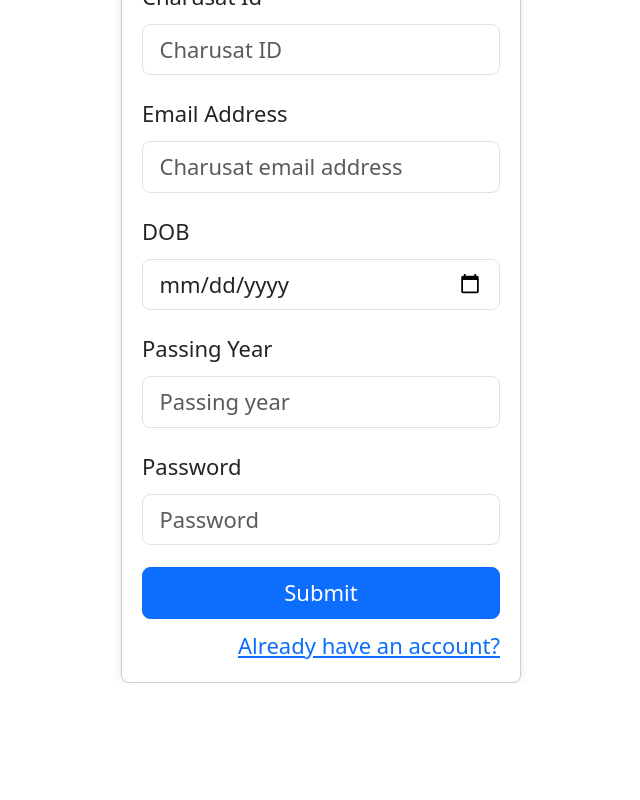
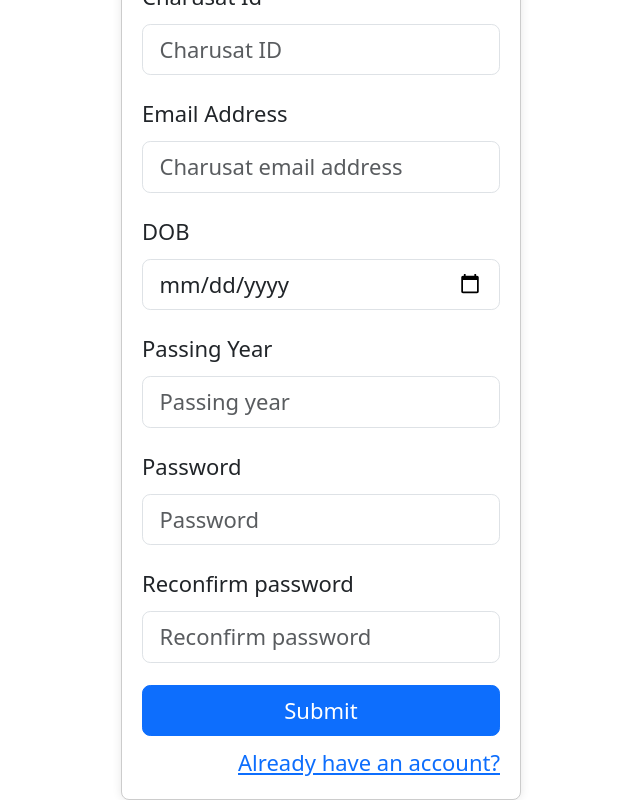
Before and after one commit to King1285/SGP-Frontend, a React (Create React App) app: page /register in a window 1280 px wide. Shown: the part 327-1127 px from the top of the page, without its empty margins (319-959 px from the left). Before the commit the page ends 1010 px from the top, so only its background shows below. Built offline with nearby package versions, Linux system fonts and the light colour scheme.

Commit message:
confirm and forgot password feature added

```diff
--- a/src/components/login/LoginForm.js
+++ b/src/components/login/LoginForm.js
@@ -42,12 +42,15 @@
           <Button variant="primary" type="submit" style={{ width: "100%" }}>
             Submit
           </Button>
+
+          <Link className={styles.createAccountLink} to={routes.register}>
+            <div className={styles.register}>Create an account</div>
+          </Link>
+
+          <Link className={styles.forgotPassword}>
+            <div className={styles.forgotPassword}>Forgot password</div>
+          </Link>
           <br />
-        <Link className={styles.createAccountLink} to={routes.register}>
-          <div className={styles.register}>
-          Create an account
-          </div>
-        </Link>
         </Form>
       </div>
     </div>
--- a/src/components/login/LoginForm.module.css
+++ b/src/components/login/LoginForm.module.css
@@ -52,7 +52,18 @@
  color: var(--primary);
 }
 
+.createAccountLink a {
+  color:var(--primary);
+}
 
+.createAccountLink a:hover {
+  text-decoration: underline;
+}
+
+.forgotpassword{
+  float: right;
+  color: var(--primary);
+}
 
 @keyframes animate
 {
--- a/src/components/registration/RegistrationForm.js
+++ b/src/components/registration/RegistrationForm.js
@@ -92,6 +92,18 @@
             {errors.password && errors.password.message}
           </Form.Control.Feedback>
         </Form.Group>
+        <Form.Group className="mb-3" controlId="reconfirm_password">
+          <Form.Label>Reconfirm password</Form.Label>
+          <Form.Control
+            type="password"
+            placeholder="Reconfirm password"
+            {...register("reconfirm_password")}
+            isInvalid={!!errors.reconfirm_password?.message}
+          />
+          <Form.Control.Feedback type="invalid">
+            {errors.reconfirm_password && errors.reconfirm_password.message}
+          </Form.Control.Feedback>
+        </Form.Group>
         <Button variant="primary" type="submit" style={{ width: "100%" }}>
           Submit
         </Button>
--- a/src/components/registration/useRegister.js
+++ b/src/components/registration/useRegister.js
@@ -1,5 +1,5 @@
 import React from "react";
-import { useForm } from "react-hook-form";
+import { useForm, useWatch } from "react-hook-form";
 import { yupResolver } from "@hookform/resolvers/yup";
 import * as yup from "yup";
 
@@ -20,6 +20,10 @@
         "^(?=.*[A-Za-z0-9])(?=.*[!@#$%^&*])[A-Za-z0-9!@#$%^&*]{8,}$",
         "Password must have at least 8 characters and one special character."
       ),
+    reconfirm_password: yup
+      .string()
+      .required("Please reconfirm your password")
+      .oneOf([yup.ref("password"), null], "Passwords must match"),
     first_name: yup.string().required("Please enter a first name"),
     last_name: yup.string().required("Please enter a last name"),
     dob: yup.string().required("Please enter a date of birth"),
@@ -50,6 +54,7 @@
       charusat_id: "",
       dob: "",
       passing_year: "",
+      reconfirm_password: "",
     },
   });
   const onSubmit = (data) => console.log(data);
```
Lines whose indentation alone changed are shown as unchanged.
